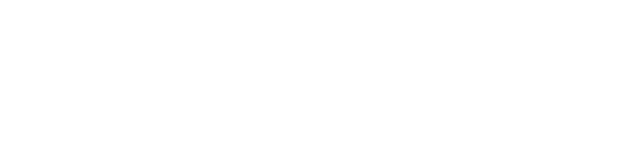
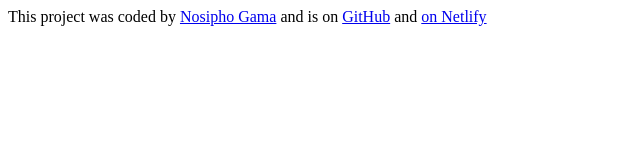
Before and after one commit to Nosipholydia/Vanilla-weather-search, a plain HTML site: page index.html in a window 1280 px wide. Shown: the whole page, without its empty margins (0-640 px from the left). Drawn offline with Linux system fonts and the light colour scheme.

Commit message:
Added footer information

```diff
--- a/index.html
+++ b/index.html
@@ -6,6 +6,22 @@
     <title>Vanilla-weather-search</title>
   </head>
   <body>
-    <header></header>
+    <footer>
+      This project was coded by
+      <a href="https://github.com/Nosipholydia" target="_blank">
+        Nosipho Gama</a
+      >
+      and is on
+      <a
+        href="https://github.com/Nosipholydia/Vanilla-weather-search"
+        target="_blank"
+      >
+        GitHub</a
+      >
+      and
+      <a href="https://vanilla-weather-search-nl.netlify.app/" target="_blank"
+        >on Netlify</a
+      >
+    </footer>
   </body>
 </html>
```
